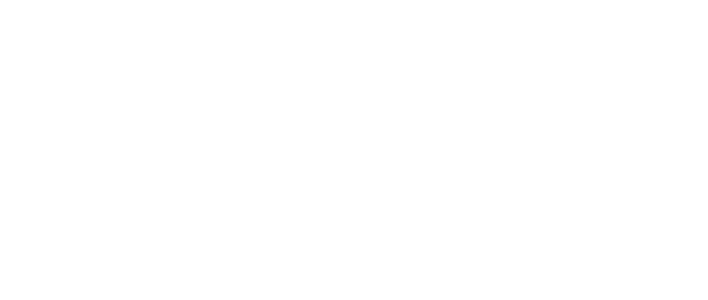
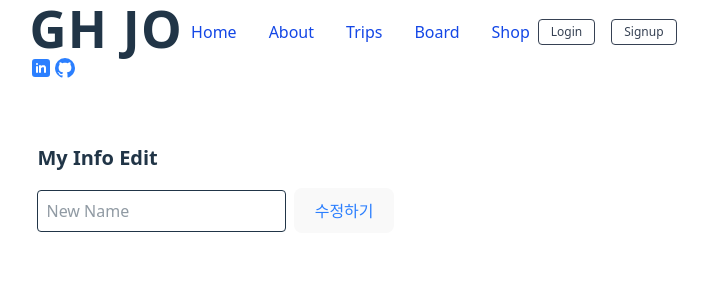
Before and after one commit to tyeyty/react-app, a React (Vite) app: page /mypage in a window 1280 px wide. Before the commit this address had no page. Shown: the top 300 px of the page, without its empty margins (287-995 px from the left). Built offline with nearby package versions, Linux system fonts and the light colour scheme.

Commit message:
my page & board add

```diff
--- a/src/App.tsx
+++ b/src/App.tsx
@@ -8,6 +8,9 @@
 import TripDetailPage from "./pages/TripDetailPage";
 import MainLayout from "./layouts/MainLayout";
 import About from "./pages/About";
+import BoardListPage from "./pages/BoardListPage";
+import MyPage from "./pages/MyPage";
+
 
 function App() {
   return (
@@ -24,6 +27,8 @@
           <Route path="/tripview" element={<TripView />} />
           <Route path="/trips" element={<TripListPage />} />
           <Route path="/trips/:id" element={<TripDetailPage />} />
+          <Route path="/mypage" element={<MyPage />} />
+          <Route path="/board" element={<BoardListPage />} />
         </Route>
       </Routes>
     </Router>
--- a/src/components/AuthForm.tsx
+++ b/src/components/AuthForm.tsx
@@ -3,6 +3,7 @@
 
 export default function AuthForm() {
   const [email, setEmail] = useState('');
+  const [name, setName] = useState(''); // 닉네임/이름 추가
   const [password, setPassword] = useState('');
   const [isLogin, setIsLogin] = useState(true);
   const [loading, setLoading] = useState(false);
@@ -13,9 +14,26 @@
     setLoading(true);
     setMessage('');
 
-    const { error } = isLogin
-      ? await supabase.auth.signInWithPassword({ email, password })
-      : await supabase.auth.signUp({ email, password });
+    let error;
+
+    if (isLogin) {
+      // 로그인
+      const { error: signInError } = await supabase.auth.signInWithPassword({
+        email,
+        password,
+      });
+      error = signInError;
+    } else {
+      // 회원가입 (user_metadata.name 저장)
+      const { error: signUpError } = await supabase.auth.signUp({
+        email,
+        password,
+        options: {
+          data: { name },
+        },
+      });
+      error = signUpError;
+    }
 
     if (error) {
       setMessage(error.message);
@@ -32,6 +50,16 @@
         {isLogin ? '로그인' : '회원가입'}
       </h2>
       <form onSubmit={handleSubmit} className="space-y-4">
+        {!isLogin && (
+          <input
+            className="w-full border px-4 py-2 rounded"
+            type="text"
+            placeholder="이름 / 닉네임"
+            value={name}
+            onChange={(e) => setName(e.target.value)}
+            required
+          />
+        )}
         <input
           className="w-full border px-4 py-2 rounded"
           type="email"
--- a/src/components/Header.tsx
+++ b/src/components/Header.tsx
@@ -69,31 +69,35 @@
                 Shop
               </a>
             </div>
-            {user && (
-              <div className="space-x-2 pl-2">
-                <span className="text-xs"><strong>{user.email}</strong>님 환영합니다</span>
-                <a href="/mypage" className="text-gray-600 ml-2 hover:text-gray-900 text-xs">
-                  Mypage
-                </a>
+
+            {user ? (
+              <div className="flex items-center space-x-2 pl-2">
+                <span className="text-xs">
+                    <strong>{user.user_metadata?.name || user.email}</strong>님 환영합니다
+                </span>
+                <a href="/mypage" className="text-gray-600 ml-2 hover:text-gray-900 text-xs"> Mypage</a>
                 <a href="/messages" className="text-gray-700 hover:text-gray-900 text-xs">쪽지관리</a>
-              </div>
-            )}
-
-
-            {/* 로그인/로그아웃 */}
-            {user ? (
                 <button
                   onClick={() => supabase.auth.signOut()}
                   className="ml-2 px-3 py-1 border rounded text-gray-700 hover:bg-gray-100 text-xs"
                 >
                   Logout
                 </button>
+              </div>
             ) : (
-              <a href="/login" className="ml-2 px-3 py-1 border rounded text-gray-700 hover:bg-gray-100 text-xs">
+              <div className="flex items-center space-x-2">
+                <a
+                  href="/login"
+                  className="ml-2 px-3 py-1 border rounded text-gray-700 hover:bg-gray-100 text-xs">
                   Login
                 </a>
+                <a
+                  href="/signup"
+                  className="ml-2 px-3 py-1 border rounded text-gray-700 hover:bg-gray-100 text-xs">
+                  Signup
+                </a>
+              </div>
             )}
-
           </nav>
 
           {/* 모바일 햄버거 */}
--- /dev/null
+++ b/src/pages/BoardListPage.tsx
@@ -0,0 +1,9 @@
+// src/pages/BoardListPage.tsx
+export default function BoardListPage() {
+  return (
+    <div className="p-6">
+      <h1 className="text-xl font-bold mb-4">Board</h1>
+      <p>여기에 게시판 목록이 들어갈 예정입니다.</p>
+    </div>
+  );
+}
--- a/src/pages/Login.tsx
+++ b/src/pages/Login.tsx
@@ -28,13 +28,13 @@
   return (
     <div className="flex items-center justify-center min-h-screen bg-gray-100 px-4">
       <form onSubmit={handleLogin} className="bg-white p-8 rounded shadow-md w-full max-w-sm">
-        <h2 className="text-2xl font-bold mb-6 text-center">로그인</h2>
+        <h2 className="text-2xl font-bold mb-6 text-center">Login</h2>
 
         {errorMsg && <p className="text-red-500 text-sm mb-4">{errorMsg}</p>}
 
         <input
           type="email"
-          placeholder="이메일"
+          placeholder="Email"
           value={email}
           onChange={(e) => setEmail(e.target.value)}
           className="w-full mb-4 px-4 py-2 border rounded"
@@ -42,7 +42,7 @@
         />
         <input
           type="password"
-          placeholder="비밀번호"
+          placeholder="Password"
           value={password}
           onChange={(e) => setPassword(e.target.value)}
           className="w-full mb-6 px-4 py-2 border rounded"
@@ -51,7 +51,7 @@
 
         <button
           type="submit"
-          className="w-full bg-blue-600 text-white py-2 rounded hover:bg-blue-700 transition"
+          className="w-full border bg-blue-600 text-blue-600 py-2 rounded hover:bg-blue-700 transition"
         >
           로그인
         </button>
--- /dev/null
+++ b/src/pages/Mypage.tsx
@@ -0,0 +1,38 @@
+import { useState } from "react";
+import { supabase } from "../lib/supabaseClient";
+
+export default function MyPage() {
+  const [newName, setNewName] = useState("");
+  const [message, setMessage] = useState("");
+
+  const handleUpdate = async () => {
+    const { error } = await supabase.auth.updateUser({
+      data: { name: newName },
+    });
+
+    if (error) {
+      setMessage("Name edit failed: " + error.message);
+    } else {
+      setMessage("이름이 성공적으로 변경되었습니다!");
+    }
+  };
+
+  return (
+    <div className="p-6">
+      <h2 className="text-xl font-bold mb-4">My Info Edit</h2>
+      <input
+        type="text"
+        placeholder="New Name"
+        value={newName}
+        onChange={(e) => setNewName(e.target.value)}
+        className="border p-2 rounded mr-2"
+      />
+      <button
+        onClick={handleUpdate}
+        className="border border-gray-300 text-blue-500 px-4 py-2 rounded hover:bg-gray-50">
+        수정하기
+      </button>
+      {message && <p className="mt-2 text-sm text-gray-700">{message}</p>}
+    </div>
+  );
+}
--- a/src/pages/Signup.tsx
+++ b/src/pages/Signup.tsx
@@ -5,7 +5,9 @@
 
 export default function Signup() {
   const [email, setEmail] = useState("");
+  const [name, setName] = useState("");
   const [password, setPassword] = useState("");
+  const [confirmPassword, setConfirmPassword] = useState("");
   const [errorMsg, setErrorMsg] = useState("");
   const navigate = useNavigate();
 
@@ -13,16 +15,24 @@
     e.preventDefault();
     setErrorMsg("");
 
+    if (password !== confirmPassword) {
+      setErrorMsg("비밀번호가 일치하지 않습니다.");
+      return;
+    }
+
     const { error } = await supabase.auth.signUp({
       email,
       password,
+      options: {
+        data: { name }, // user_metadata에 name 저장
+      },
     });
 
     if (error) {
       setErrorMsg(error.message);
     } else {
       alert("회원가입 완료! 로그인해보세요.");
-      navigate("/login"); // 로그인 페이지로 이동 (추후 만들 예정)
+      navigate("/login");
     }
   };
 
@@ -32,13 +42,21 @@
         onSubmit={handleSignup}
         className="bg-white p-8 rounded shadow-md w-full max-w-md"
       >
-        <h2 className="text-2xl font-bold mb-6 text-center">회원가입</h2>
+        <h2 className="text-2xl font-bold mb-6 text-center">Sign Up</h2>
 
         {errorMsg && <p className="text-red-500 mb-4">{errorMsg}</p>}
 
         <input
+          type="text"
+          placeholder="Name"
+          value={name}
+          onChange={(e) => setName(e.target.value)}
+          className="w-full p-3 border rounded mb-4"
+          required
+        />
+        <input
           type="email"
-          placeholder="이메일"
+          placeholder="Email"
           value={email}
           onChange={(e) => setEmail(e.target.value)}
           className="w-full p-3 border rounded mb-4"
@@ -46,17 +64,26 @@
         />
         <input
           type="password"
-          placeholder="비밀번호"
+          placeholder="Password"
           value={password}
           onChange={(e) => setPassword(e.target.value)}
           className="w-full p-3 border rounded mb-4"
           required
         />
+        <input
+          type="password"
+          placeholder="Confirm Password"
+          value={confirmPassword}
+          onChange={(e) => setConfirmPassword(e.target.value)}
+          className="w-full p-3 border rounded mb-4"
+          required
+        />
+
         <button
           type="submit"
-          className="w-full bg-blue-500 text-white p-3 rounded hover:bg-blue-600"
+          className="w-full bg-blue-500 text-blue-600 p-3 rounded hover:bg-blue-600"
         >
-          회원가입
+          SIGN UP
         </button>
       </form>
     </div>
```
Lines whose indentation alone changed are shown as unchanged.
